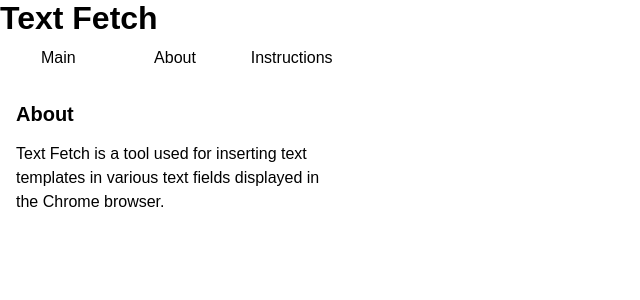
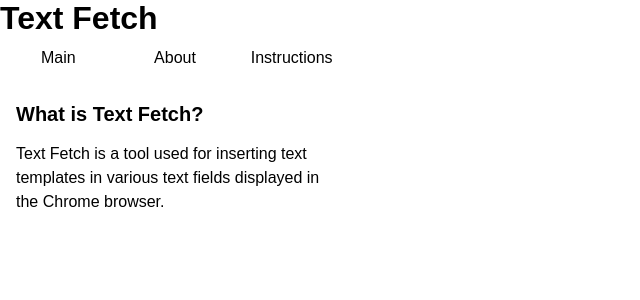
Before and after one commit to agviray/react-text-fetch, a React (Create React App) app: page /about in a window 1280 px wide. Shown: the top 300 px of the page, without its empty margins (0-640 px from the left). Built offline with nearby package versions, Linux system fonts and the light colour scheme.

Commit message:
Edit heading text

```diff
--- a/src/components/About/About.js
+++ b/src/components/About/About.js
@@ -4,7 +4,7 @@
 const About = () => {
   return (
     <div className="aboutContainer">
-      <h2>About</h2>
+      <h2>What is Text Fetch?</h2>
       <div>
         <p>
           Text Fetch is a tool used for inserting text templates in various text
--- a/src/components/Instructions/Instructions.js
+++ b/src/components/Instructions/Instructions.js
@@ -4,7 +4,7 @@
 const Instructions = () => {
   return (
     <div className="instructionsContainer">
-      <h2>Instructions</h2>
+      <h2>How it works</h2>
       <div>
         <ol>
           <li>
```
